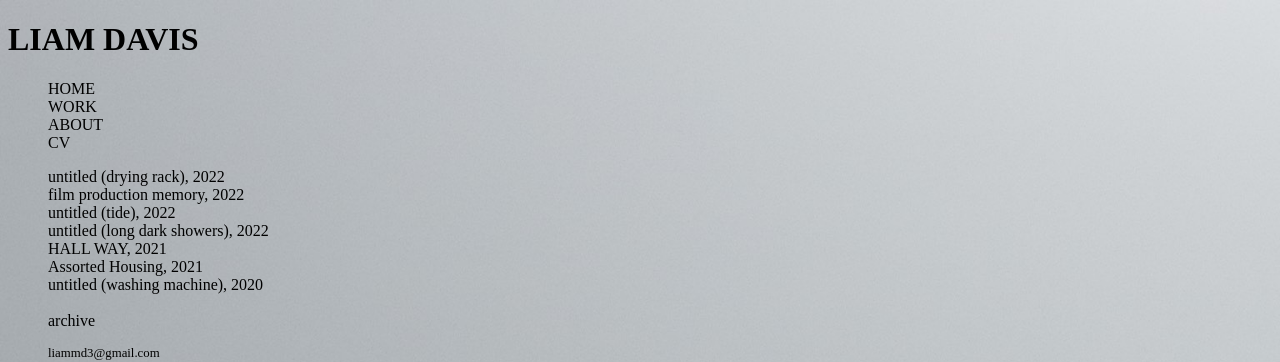
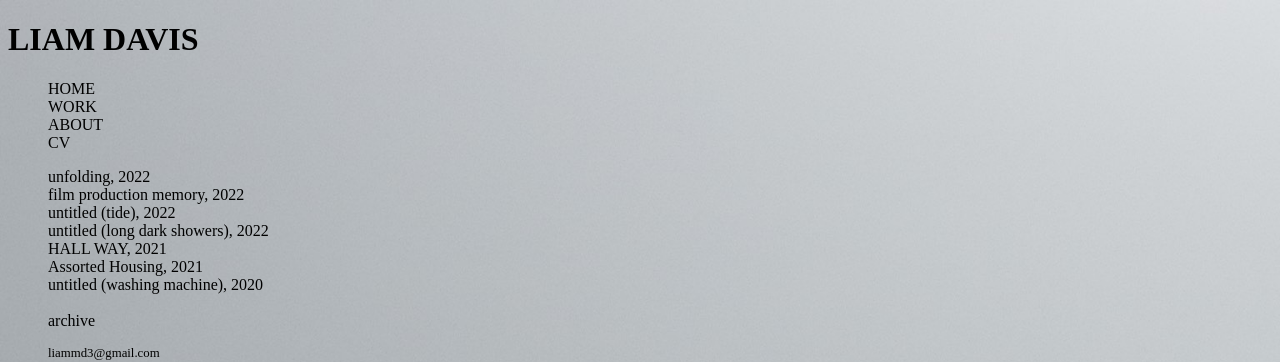
Before and after one commit to liammdavis/liammdavis.github.io, a Jekyll site: the page built from work/index.html, in a window 1280 px wide. Shown: the top 362 px of the page. Built offline with Jekyll 4.4.1, drawn with Linux system fonts in a browser that asks for light colours.

Commit message:
Update index.html

```diff
--- a/work/index.html
+++ b/work/index.html
@@ -6,7 +6,7 @@ title: WORK
 		<div class="work">
 			<ul class="piece">
 
-		        	<li><a href="/work/rack">untitled (drying rack), 2022</a></li>
+		        	<li><a href="/work/rack">unfolding, 2022</a></li>
 	        		<li><a href="/work/film">film production memory, 2022</a></li>
 	        		<li><a href="/work/tide">untitled (tide), 2022</a></li>
 		        	<li><a href="/work/bathroom">untitled (long dark showers), 2022</a></li>
```
